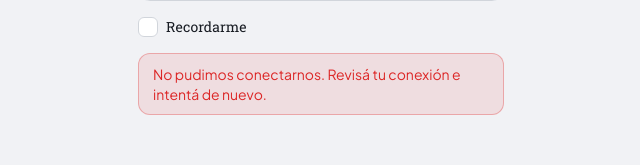
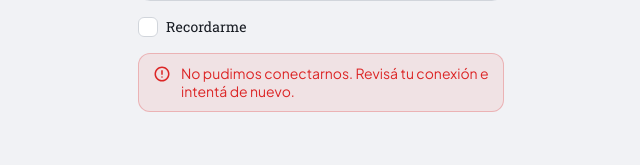
Before and after one commit to JunBa03/granabank, a Next.js app: page /login in a window 1280 px wide. Both pictures are taken after typing "name@example.com", "Sample123" into the empty fields and a click on the button "Ingresar". Shown: the part 410-575 px from the top of the page, without its empty margins (319-959 px from the left). Built offline with nearby package versions, Linux system fonts and the light colour scheme; no server answers.

Commit message:
feat: add toast notifications and inline alerts

```diff
--- a/app/(app)/movements/movements-view.tsx
+++ b/app/(app)/movements/movements-view.tsx
@@ -8,6 +8,7 @@ import { MovementListSkeleton } from "@/components/movement-list-skeleton";
 import { Button } from "@/components/ui/button";
 import { StateMessage } from "@/components/ui/state-message";
 import { TextField } from "@/components/ui/text-field";
+import { useToast } from "@/components/ui/toast";
 import { useDebouncedValue } from "@/hooks/use-debounced-value";
 import type { MovementType } from "@/lib/validations";
 import { TypeFilters } from "./type-filters";
@@ -25,6 +26,7 @@ type Result = { query: string; movements: Movement[] } | { query: string; error:
 
 export function MovementsView() {
   const router = useRouter();
+  const showToast = useToast();
 
   const [search, setSearch] = useState("");
   const [type, setType] = useState<MovementType | null>(null);
@@ -52,6 +54,7 @@ export function MovementsView() {
         const response = await fetch(`/api/movements?${queryString}`, { signal: controller.signal });
 
         if (response.status === 401) {
+          showToast("info", "Tu sesión expiró. Volvé a ingresar.");
           router.replace("/login");
           return;
         }
@@ -70,7 +73,7 @@ export function MovementsView() {
 
     loadMovements();
     return () => controller.abort();
-  }, [query, queryString, router]);
+  }, [query, queryString, router, showToast]);
 
   function renderList() {
     if (isLoading) {
@@ -104,8 +107,9 @@ export function MovementsView() {
 
     return (
       <ul className="flex flex-col gap-3">
-        {result.movements.map((movement) => (
-          <li key={movement.id}>
+        {result.movements.map((movement, index) => (
+          // Animación escalonada, con tope para que una lista larga no tarde en aparecer
+          <li key={movement.id} className="animate-enter" style={{ animationDelay: `${Math.min(index, 8) * 40}ms` }}>
             <MovementItem movement={movement} />
           </li>
         ))}
--- a/app/layout.tsx
+++ b/app/layout.tsx
@@ -1,5 +1,6 @@
 import type { Metadata } from "next";
 import { Plus_Jakarta_Sans, Roboto_Slab } from "next/font/google";
+import { ToastProvider } from "@/components/ui/toast";
 import "./globals.css";
 
 const jakarta = Plus_Jakarta_Sans({
@@ -25,7 +26,9 @@ export default function RootLayout({ children }: LayoutProps<"/">) {
     <html lang="es" className={`${jakarta.variable} ${robotoSlab.variable} antialiased`}>
       <body className="font-sans">
         {/* El diseño es mobile: en pantallas grandes lo centramos con el ancho del Figma */}
-        <div className="mx-auto flex min-h-dvh w-full max-w-[414px] flex-col">{children}</div>
+        <ToastProvider>
+          <div className="mx-auto flex min-h-dvh w-full max-w-[414px] flex-col">{children}</div>
+        </ToastProvider>
       </body>
     </html>
   );
--- a/app/login/login-form.tsx
+++ b/app/login/login-form.tsx
@@ -4,6 +4,7 @@ import { useState, type FormEvent } from "react";
 import { useRouter } from "next/navigation";
 import { z } from "zod";
 import { Button } from "@/components/ui/button";
+import { Alert } from "@/components/ui/alert";
 import { Checkbox } from "@/components/ui/checkbox";
 import { TextField } from "@/components/ui/text-field";
 import { loginSchema } from "@/lib/validations";
@@ -22,6 +23,8 @@ export function LoginForm() {
   const [fieldErrors, setFieldErrors] = useState<FieldErrors>({});
   const [formError, setFormError] = useState<string | null>(null);
   const [isSubmitting, setIsSubmitting] = useState(false);
+  // Cambia en cada intento fallido para que la alerta vuelva a "sacudirse"
+  const [failedAttempts, setFailedAttempts] = useState(0);
 
   async function handleSubmit(event: FormEvent<HTMLFormElement>) {
     event.preventDefault();
@@ -48,6 +51,7 @@ export function LoginForm() {
       if (!response.ok) {
         const data = await response.json().catch(() => null);
         setFormError(data?.error ?? "No pudimos iniciar sesión. Intentá de nuevo.");
+        setFailedAttempts((count) => count + 1);
         setIsSubmitting(false);
         return;
       }
@@ -56,6 +60,7 @@ export function LoginForm() {
       router.refresh();
     } catch {
       setFormError("No pudimos conectarnos. Revisá tu conexión e intentá de nuevo.");
+      setFailedAttempts((count) => count + 1);
       setIsSubmitting(false);
     }
   }
@@ -94,9 +99,9 @@ export function LoginForm() {
         <Checkbox label="Recordarme" checked={remember} onChange={setRemember} />
 
         {formError && (
-          <p role="alert" className="rounded-xl border border-error/30 bg-error/10 px-3.5 py-2.5 text-sm text-error">
+          <Alert key={failedAttempts} variant="error" className="animate-shake">
             {formError}
-          </p>
+          </Alert>
         )}
       </div>
 
--- a/components/bottom-nav.tsx
+++ b/components/bottom-nav.tsx
@@ -4,6 +4,7 @@ import { useState } from "react";
 import Link from "next/link";
 import { usePathname, useRouter } from "next/navigation";
 import { HomeIcon, LogoutIcon, ReceiptIcon } from "@/components/icons";
+import { useToast } from "@/components/ui/toast";
 
 const NAV_ITEMS = [
   { href: "/home", label: "Inicio", Icon: HomeIcon },
@@ -13,15 +14,22 @@ const NAV_ITEMS = [
 export function BottomNav() {
   const pathname = usePathname();
   const router = useRouter();
+  const showToast = useToast();
   const [isLoggingOut, setIsLoggingOut] = useState(false);
 
   async function handleLogout() {
     setIsLoggingOut(true);
     try {
-      await fetch("/api/auth/logout", { method: "POST" });
-    } finally {
+      const response = await fetch("/api/auth/logout", { method: "POST" });
+      if (!response.ok) throw new Error(`Error ${response.status}`);
+
+      showToast("success", "Cerraste sesión correctamente");
       router.replace("/login");
       router.refresh();
+    } catch {
+      // Si no se borró la cookie no tiene sentido redirigir: el proxy nos devolvería a /home
+      showToast("error", "No pudimos cerrar la sesión. Intentá de nuevo.");
+      setIsLoggingOut(false);
     }
   }
 
@@ -38,7 +46,9 @@ export function BottomNav() {
             href={href}
             aria-label={label}
             aria-current={isActive ? "page" : undefined}
-            className={`p-1 transition-colors ${isActive ? "text-primary" : "text-text-medium hover:text-text-primary"}`}
+            className={`rounded-xl p-2 transition-colors active:scale-95 ${
+              isActive ? "text-primary" : "text-text-medium hover:bg-surface-1 hover:text-text-primary"
+            }`}
           >
             <Icon className="size-6" />
           </Link>
@@ -50,7 +60,7 @@ export function BottomNav() {
         onClick={handleLogout}
         disabled={isLoggingOut}
         aria-label="Cerrar sesión"
-        className="p-1 text-text-medium transition-colors hover:text-text-primary disabled:opacity-50"
+        className="rounded-xl p-2 text-text-medium transition-colors hover:bg-surface-1 hover:text-text-primary active:scale-95 disabled:opacity-50"
       >
         <LogoutIcon className="size-6" />
       </button>
--- a/components/icons.tsx
+++ b/components/icons.tsx
@@ -109,3 +109,35 @@ export function ArrowUpIcon(props: IconProps) {
     </Icon>
   );
 }
+
+export function CheckCircleIcon(props: IconProps) {
+  return (
+    <Icon {...props}>
+      <path d="m424-296 282-282-56-56-226 226-114-114-56 56 170 170Zm56 216q-83 0-156-31.5T197-197q-54-54-85.5-127T80-480q0-83 31.5-156T197-763q54-54 127-85.5T480-880q83 0 156 31.5T763-763q54 54 85.5 127T880-480q0 83-31.5 156T763-197q-54 54-127 85.5T480-80Zm0-80q134 0 227-93t93-227q0-134-93-227t-227-93q-134 0-227 93t-93 227q0 134 93 227t227 93Zm0-320Z" />
+    </Icon>
+  );
+}
+
+export function ErrorIcon(props: IconProps) {
+  return (
+    <Icon {...props}>
+      <path d="M480-280q17 0 28.5-11.5T520-320q0-17-11.5-28.5T480-360q-17 0-28.5 11.5T440-320q0 17 11.5 28.5T480-280Zm-40-160h80v-240h-80v240Zm40 360q-83 0-156-31.5T197-197q-54-54-85.5-127T80-480q0-83 31.5-156T197-763q54-54 127-85.5T480-880q83 0 156 31.5T763-763q54 54 85.5 127T880-480q0 83-31.5 156T763-197q-54 54-127 85.5T480-80Zm0-80q134 0 227-93t93-227q0-134-93-227t-227-93q-134 0-227 93t-93 227q0 134 93 227t227 93Zm0-320Z" />
+    </Icon>
+  );
+}
+
+export function InfoIcon(props: IconProps) {
+  return (
+    <Icon {...props}>
+      <path d="M440-280h80v-240h-80v240Zm40-320q17 0 28.5-11.5T520-640q0-17-11.5-28.5T480-680q-17 0-28.5 11.5T440-640q0 17 11.5 28.5T480-600Zm0 520q-83 0-156-31.5T197-197q-54-54-85.5-127T80-480q0-83 31.5-156T197-763q54-54 127-85.5T480-880q83 0 156 31.5T763-763q54 54 85.5 127T880-480q0 83-31.5 156T763-197q-54 54-127 85.5T480-80Zm0-80q134 0 227-93t93-227q0-134-93-227t-227-93q-134 0-227 93t-93 227q0 134 93 227t227 93Zm0-320Z" />
+    </Icon>
+  );
+}
+
+export function CloseIcon(props: IconProps) {
+  return (
+    <Icon {...props}>
+      <path d="m256-200-56-56 224-224-224-224 56-56 224 224 224-224 56 56-224 224 224 224-56 56-224-224-224 224Z" />
+    </Icon>
+  );
+}
--- /dev/null
+++ b/components/notifications-button.tsx
@@ -0,0 +1,19 @@
+"use client";
+
+import { BellIcon } from "@/components/icons";
+import { useToast } from "@/components/ui/toast";
+
+export function NotificationsButton() {
+  const showToast = useToast();
+
+  return (
+    <button
+      type="button"
+      onClick={() => showToast("info", "No tenés notificaciones nuevas")}
+      aria-label="Notificaciones"
+      className="-m-1 rounded-full p-1 transition-colors hover:bg-stroke-2/40 active:scale-95"
+    >
+      <BellIcon className="size-6" />
+    </button>
+  );
+}
--- /dev/null
+++ b/components/ui/alert.tsx
@@ -0,0 +1,37 @@
+import type { ReactNode } from "react";
+import { CheckCircleIcon, ErrorIcon, InfoIcon } from "@/components/icons";
+
+export type AlertVariant = "success" | "error" | "info";
+
+// Estilos compartidos entre las alertas en línea y los toasts
+export const ALERT_STYLES = {
+  success: { Icon: CheckCircleIcon, color: "text-[#15803d]" },
+  error: { Icon: ErrorIcon, color: "text-error" },
+  info: { Icon: InfoIcon, color: "text-info" },
+} satisfies Record<AlertVariant, { Icon: typeof InfoIcon; color: string }>;
+
+const BOX_STYLES: Record<AlertVariant, string> = {
+  success: "border-[#15803d]/25 bg-[#15803d]/8",
+  error: "border-error/25 bg-error/8",
+  info: "border-info/25 bg-info/8",
+};
+
+type AlertProps = {
+  variant?: AlertVariant;
+  children: ReactNode;
+  className?: string;
+};
+
+export function Alert({ variant = "info", children, className = "" }: AlertProps) {
+  const { Icon, color } = ALERT_STYLES[variant];
+
+  return (
+    <div
+      role={variant === "error" ? "alert" : "status"}
+      className={`flex items-start gap-2.5 rounded-xl border px-3.5 py-2.5 text-sm ${BOX_STYLES[variant]} ${color} ${className}`}
+    >
+      <Icon className="mt-px size-[18px] shrink-0" />
+      <p className="leading-[1.35]">{children}</p>
+    </div>
+  );
+}
--- /dev/null
+++ b/components/ui/toast.tsx
@@ -0,0 +1,79 @@
+"use client";
+
+import { createContext, useCallback, useContext, useRef, useState, type ReactNode } from "react";
+import { CloseIcon } from "@/components/icons";
+import { ALERT_STYLES, type AlertVariant } from "@/components/ui/alert";
+
+type Toast = {
+  id: number;
+  variant: AlertVariant;
+  message: string;
+};
+
+type ShowToast = (variant: AlertVariant, message: string) => void;
+
+const ToastContext = createContext<ShowToast | null>(null);
+
+const TOAST_DURATION_MS = 4000;
+const MAX_TOASTS = 3;
+
+// Va en el layout raíz: como ese layout no se desmonta al navegar,
+// un toast mostrado antes de cambiar de pantalla sigue visible después
+export function ToastProvider({ children }: { children: ReactNode }) {
+  const [toasts, setToasts] = useState<Toast[]>([]);
+  const nextId = useRef(0);
+
+  const dismiss = useCallback((id: number) => {
+    setToasts((current) => current.filter((toast) => toast.id !== id));
+  }, []);
+
+  const showToast = useCallback<ShowToast>(
+    (variant, message) => {
+      const id = nextId.current++;
+      setToasts((current) => [...current.slice(-(MAX_TOASTS - 1)), { id, variant, message }]);
+      setTimeout(() => dismiss(id), TOAST_DURATION_MS);
+    },
+    [dismiss],
+  );
+
+  return (
+    <ToastContext.Provider value={showToast}>
+      {children}
+
+      <div
+        aria-live="polite"
+        className="pointer-events-none fixed inset-x-0 top-4 z-50 mx-auto flex w-full max-w-[414px] flex-col gap-2 px-4"
+      >
+        {toasts.map((toast) => {
+          const { Icon, color } = ALERT_STYLES[toast.variant];
+          return (
+            <div
+              key={toast.id}
+              role={toast.variant === "error" ? "alert" : "status"}
+              className="pointer-events-auto flex animate-toast items-center gap-3 rounded-2xl border border-stroke-2/50 bg-surface-3 py-3 pr-2 pl-3.5 shadow-[0_8px_30px_rgba(0,0,0,0.1)]"
+            >
+              <Icon className={`size-5 shrink-0 ${color}`} />
+              <p className="flex-1 text-sm leading-[1.35] font-medium">{toast.message}</p>
+              <button
+                type="button"
+                onClick={() => dismiss(toast.id)}
+                aria-label="Cerrar notificación"
+                className="rounded-full p-1.5 text-text-medium transition-colors hover:bg-surface-1 hover:text-text-primary"
+              >
+                <CloseIcon className="size-4" />
+              </button>
+            </div>
+          );
+        })}
+      </div>
+    </ToastContext.Provider>
+  );
+}
+
+export function useToast() {
+  const showToast = useContext(ToastContext);
+  if (!showToast) {
+    throw new Error("useToast tiene que usarse dentro de <ToastProvider>");
+  }
+  return showToast;
+}
```
Also changed, not shown: app/(app)/home/page.tsx (+10 -7 lines), components/ui/state-message.tsx (+7 -1 lines).
